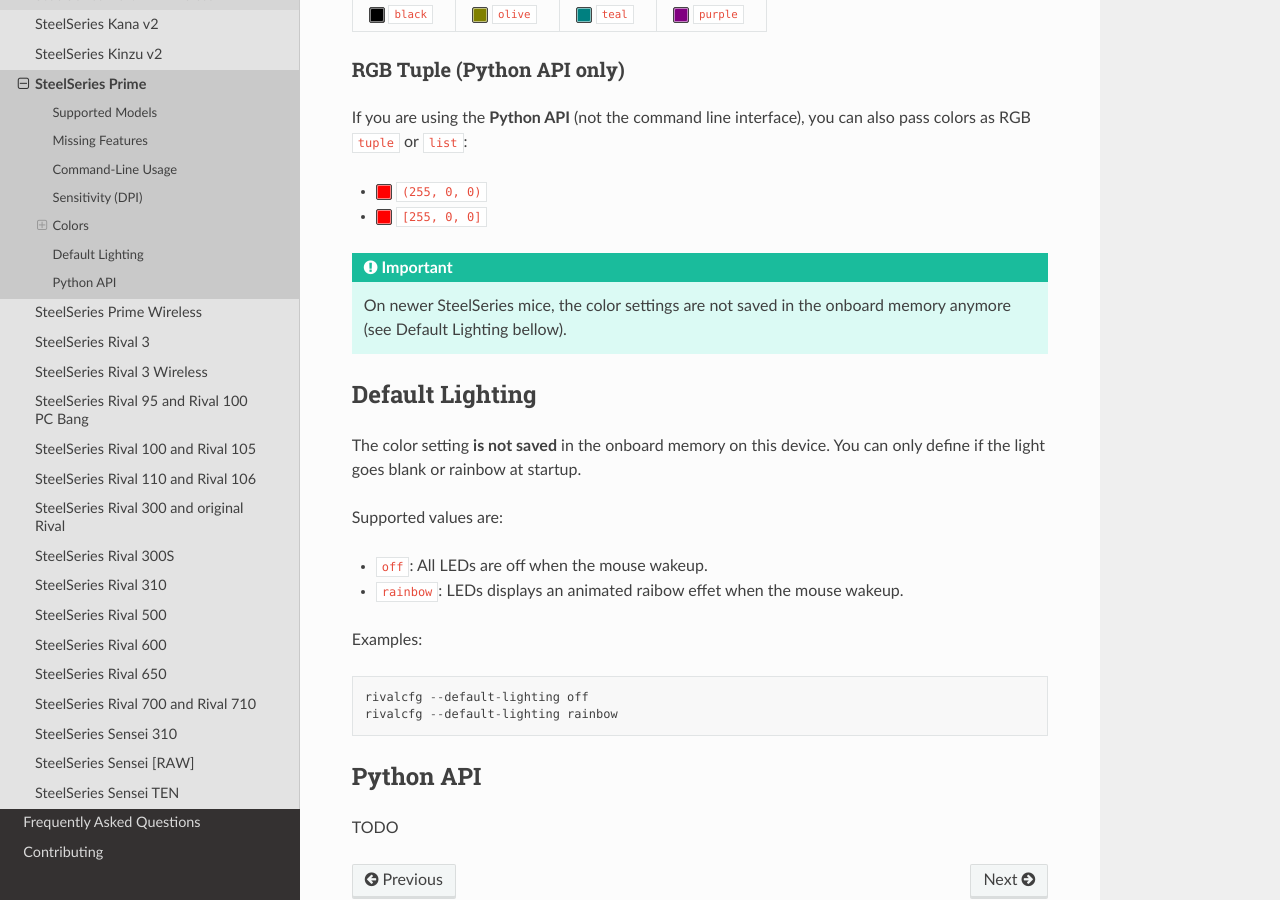
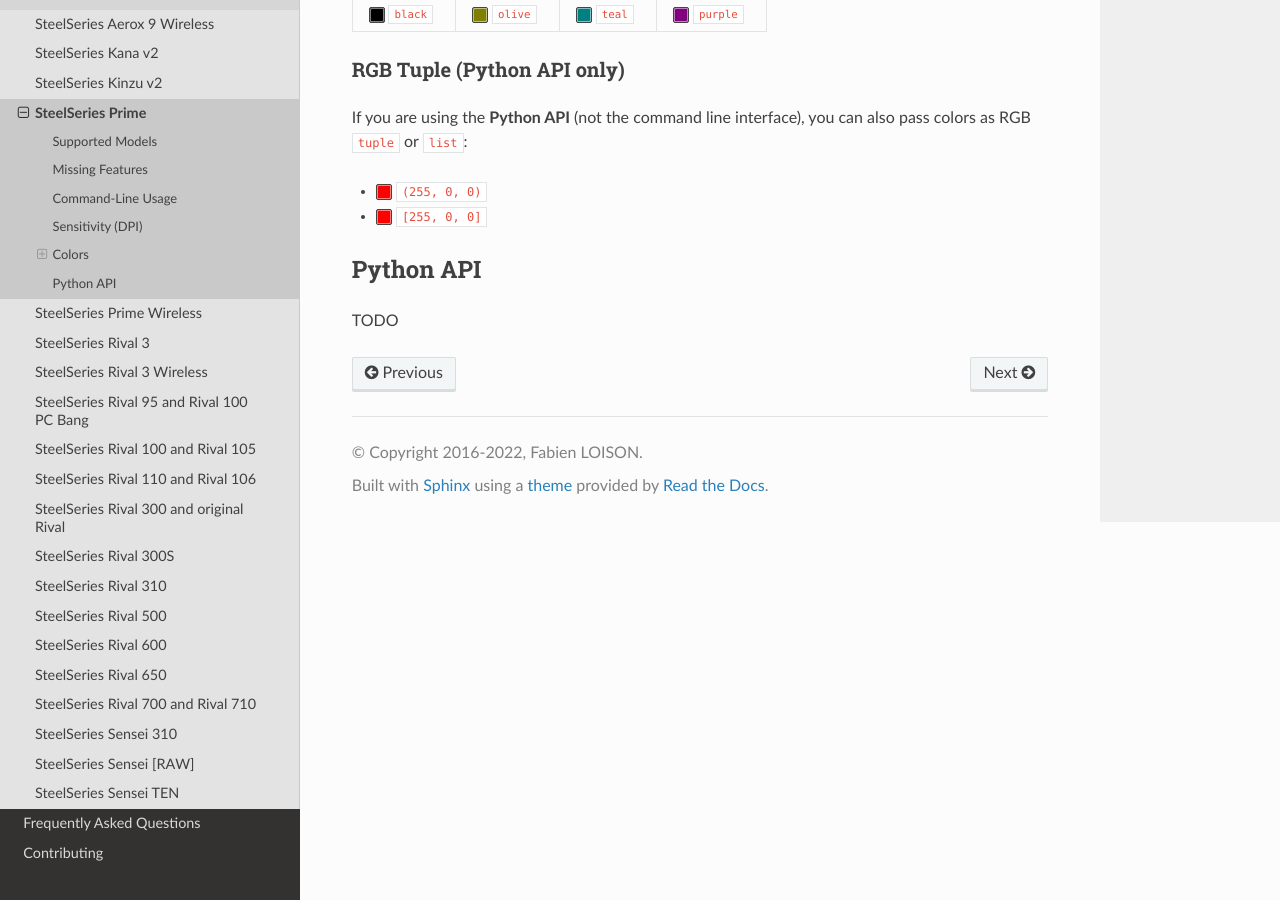
Before and after one commit to flozz/rivalcfg, a Sphinx documentation site: the page built from doc/devices/prime.rst, in a window 1280 px wide and 900 px high, scrolled down 1845 px. Built offline with Sphinx 7.4.7 and the Read the Docs theme 2.0.0, drawn with Linux system fonts in a browser that asks for light colours; some of the changed text lies outside the part shown.

Commit message:
Removed the default lighting option for the Prime mouse (reported not working and not needed on this device) (closes #196)

```diff
--- a/README.rst
+++ b/README.rst
@@ -276,7 +276,8 @@
 
 * **[NEXT]** (changes on ``master`` that have not been released yet):
 
-  * Nothing yet :)
+  * Removed the default lighting option for the Prime mouse (reported not
+    working and not needed on this device) (@flozz, #196)
 
 * **v4.8.0:**
 
--- a/doc/devices/prime.rst
+++ b/doc/devices/prime.rst
@@ -58,17 +58,6 @@
 
 .. include:: ./_colors.rst
 
-.. IMPORTANT::
-
-   On newer SteelSeries mice, the color settings are not saved in the onboard
-   memory anymore (see Default Lighting bellow).
-
-
-Default Lighting
-----------------
-
-.. include:: ./_default_lighting.rst
-
 
 Python API
 ----------
```
Also changed, not shown: 1 other file.
